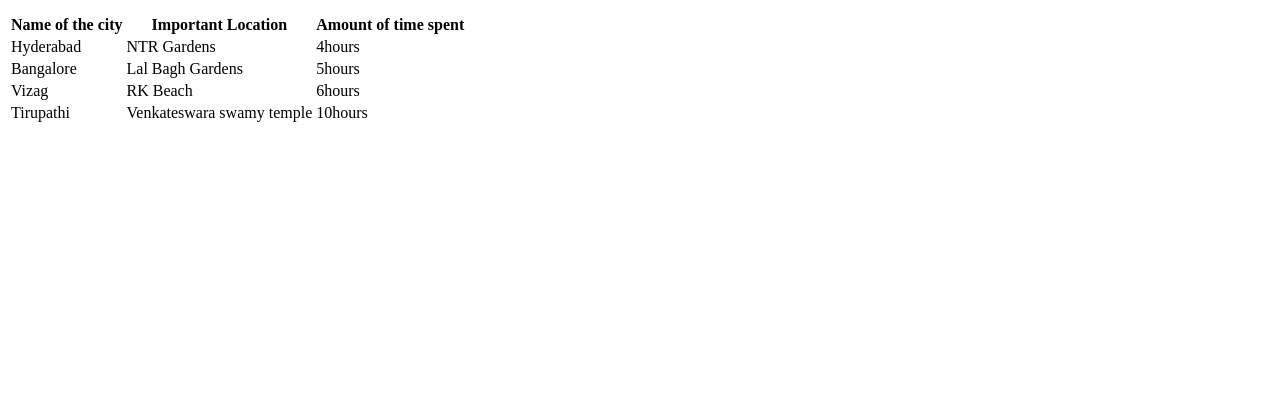
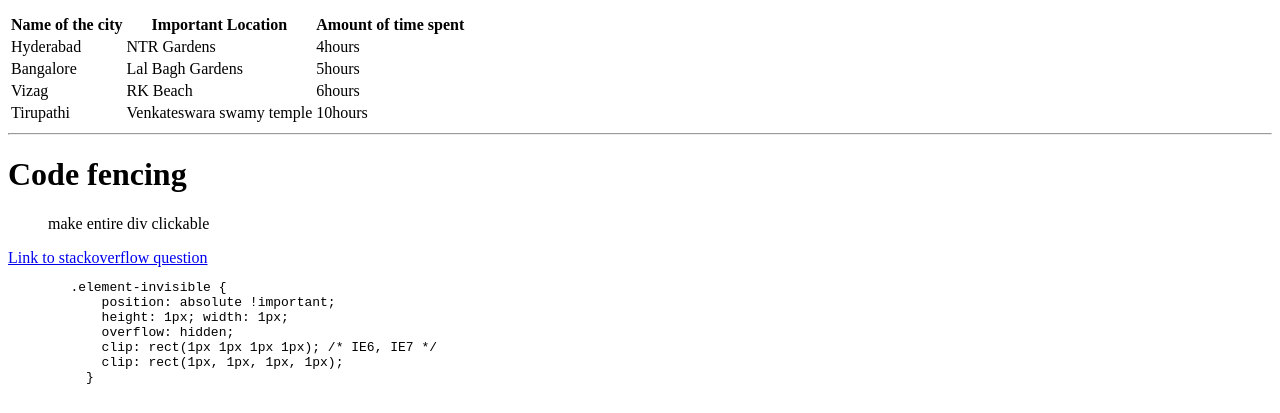
Before and after one commit to 44-563-Web-Apps-F22/44563-webapps-assignment-3-vineetharavuri2, a plain HTML site: page index.html in a window 1280 px wide. Shown: the part 602-1015 px from the top of the page. Before the commit the page ends 800 px from the top, so only its background shows below. Drawn offline with Linux system fonts and the light colour scheme.

Commit message:
code fencing

```diff
--- a/index.html
+++ b/index.html
@@ -62,6 +62,22 @@
         <td>10hours</td>
       </tr>
     </table>
+    <hr>
+    <h1>Code fencing</h1>
+    <blockquote>
+        make entire div clickable
+    </blockquote>
+    <a href="https://stackoverflow.com/questions/tagged/svg-pattern/">Link to stackoverflow question</a>
+
+    <pre>
+        .element-invisible {
+            position: absolute !important;
+            height: 1px; width: 1px;
+            overflow: hidden;
+            clip: rect(1px 1px 1px 1px); /* IE6, IE7 */
+            clip: rect(1px, 1px, 1px, 1px);
+          }
+    </pre>
    </body>
 
 </html>
```
